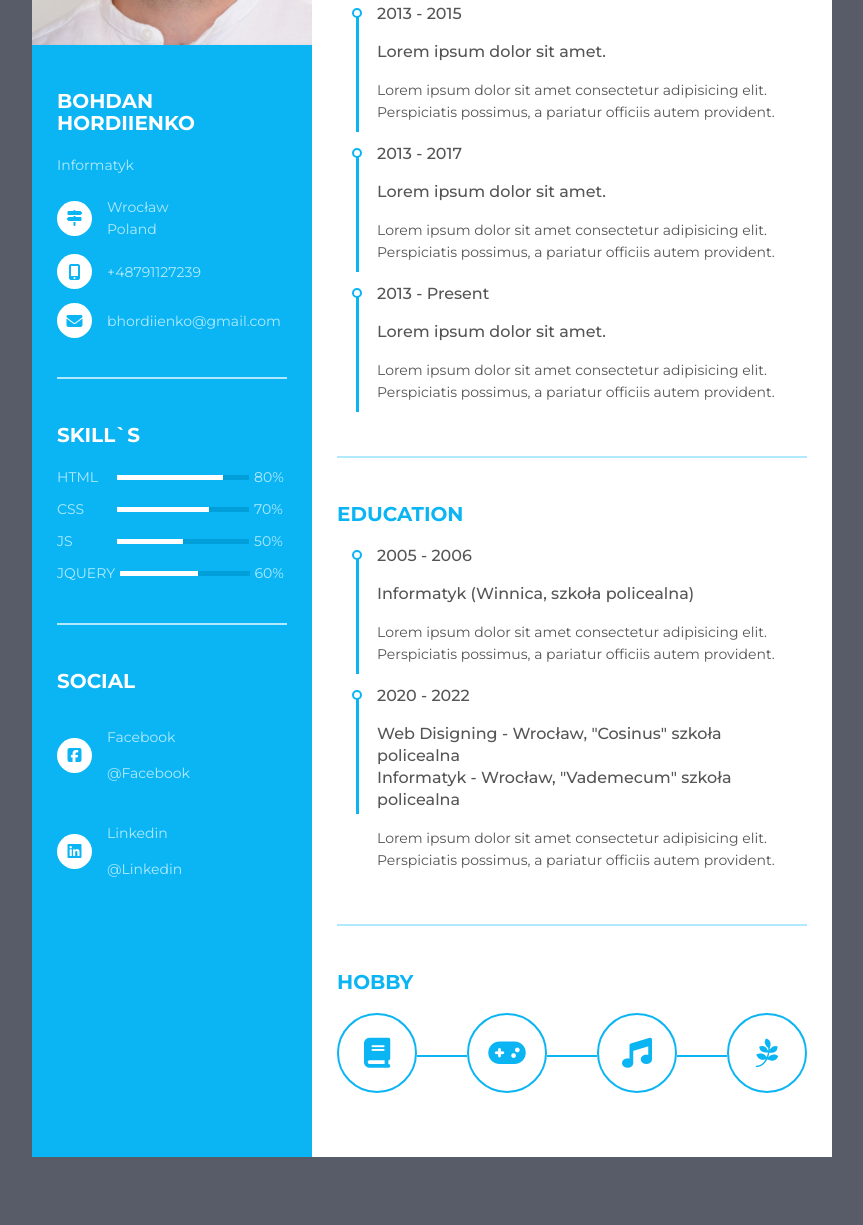
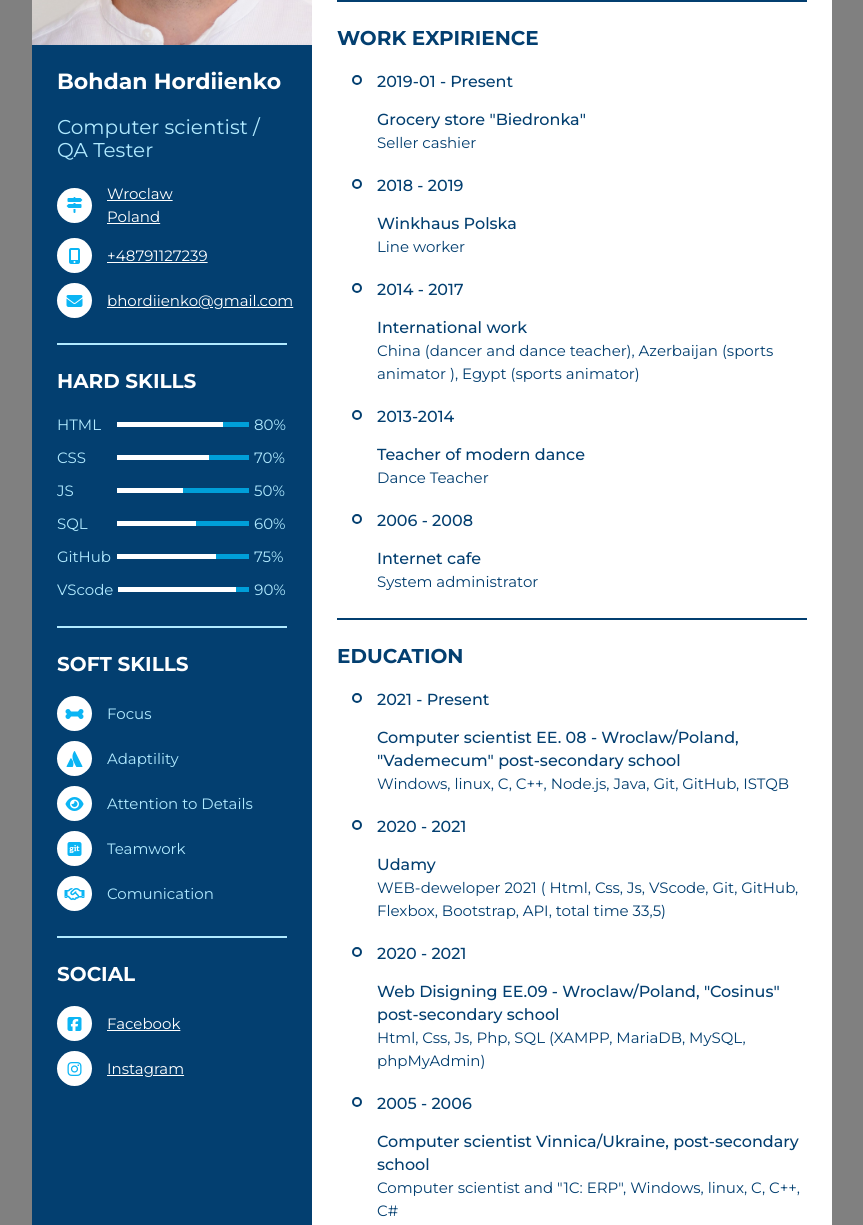
Before and after one commit to Bodiker86/Resume-CV, a plain HTML site: page index.html in a window 1280 px wide. Shown: the part 375-1600 px from the top of the page, without its empty margins (208-1071 px from the left). Drawn offline with Linux system fonts and the light colour scheme.

Commit message:
Bodiker CV

```diff
--- a/index.html
+++ b/index.html
@@ -17,36 +17,36 @@
             <div class="resume_content">
                 <div class="resume_item resume_info">
                    <div class="title">
-                       <p class="bold">Bohdan Hordiienko</p>
-                       <p class="regular">Informatyk</p>
+                    <h1>Bohdan Hordiienko</h1>
+                       <p class="bold">
+                           <br>
+                       </p>
+                       <p class="regular">Computer scientist /<br> QA Tester</p>
                    </div>
                    <ul>
                        <li>
                            <div class="icon"><i class="fas fa-map-signs"></i></div>
                            <div class="data">
-                                 Wrocław <br> Poland
+                                <a href="https://goo.gl/maps/PHUPUx2bmg2M2UsD7" target="_blank">Wroclaw <br> Poland</a>
                            </div>
                        </li>
-                   </ul>
-                   <ul>
                     <li>
                         <div class="icon"><i class="fas fa-mobile-alt" aria-hidden="true"></i></div>
                         <div class="data">
-                             +48791127239
+                            <a href="tel:+48791127239">+48791127239
                         </div>
                     </li>
-                </ul><ul>
                     <li>
                         <div class="icon"><i class="fas fa-envelope" aria-hidden="true"></i></div>
                         <div class="data">
-                            bhordiienko@gmail.com
+                            <a href="mailto:bhordiienko@gmail.com">bhordiienko@gmail.com</a>
                         </div>
                     </li>
                 </ul>
                 </div>
                 <div class="resume_item resume_skills">
                     <div class="title">
-                        <p class="bold">skill`s</p>
+                        <p class="bold">Hard skills</p>
                     </div>
                     <ul>
                         <li>
@@ -78,12 +78,87 @@
                         </li>
                         <li>
                             <div class="skill_name">
-                                JQUERY
+                                SQL
                             </div>
                             <div class="skill_progress">
                                 <span style="width: 60%;"></span>
                             </div>
                             <div class="skill_per">60%</div>
+                        </li>
+                        <li>
+                            <div class="skill_name">
+                                GitHub
+                            </div>
+                            <div class="skill_progress">
+                                <span style="width: 75%;"></span>
+                            </div>
+                            <div class="skill_per">75%</div>
+                        </li>
+                        <li>
+                            <div class="skill_name">
+                               VScode
+                            </div>
+                            <div class="skill_progress">
+                                <span style="width: 90%;"></span>
+                            </div>
+                            <div class="skill_per">90%</div>
+                        </li>
+                    </ul>
+                </div>
+                <div class="resume_item resume_social">
+                    <div class="title">
+                        <p class="bold">Soft Skills</p>
+                    </div>
+                    <ul>
+                        <li>
+                            <div class="icon">
+                                <i class="fas fa-bone"></i>
+                            </div>
+                            <div class="data">
+                                <p class="semi_bold">
+                                    Focus
+                                </p>
+                            </div>
+                        </li>
+                        <li>
+                            <div class="icon">
+                                <i class="fab fa-atlassian"></i>
+                            </div>
+                            <div class="data">
+                                <p class="semi_bold">
+                                    Adaptility
+                                </p>
+                            </div>
+                        </li>
+                        <li>
+                            <div class="icon">
+                                <i class="fas fa-eye"></i>
+                            </div>
+                            <div class="data">
+                                <p class="semi_bold">
+                                    Attention to Details
+                                </p>
+                            </div>
+                        </li>
+                        <li>
+                            <div class="icon">
+                                <i class="fab fa-git-square"></i>
+                            </div>
+                            <div class="data">
+                                <p class="semi_bold">
+                                    Teamwork
+                                </p>
+                            </div>
+                        </li>
+                        <li>
+                            <div class="icon">
+                                <i class="far fa-handshake"></i>
+                            </div>
+                            <div class="data">
+                                <p class="semi_bold">
+                                    Comunication
+                                </p>
+                            </div>
                         </li>
                     </ul>
                 </div>
@@ -98,32 +173,31 @@
                             </div>
                             <div class="data">
                                 <p class="semi_bold">
-                                    Facebook
+                                    <a href="https://www.facebook.com/Bodiker86/" target="_blank">Facebook</a>
                                 </p>
-                                <p>@Facebook</p>
                             </div>
                         </li>
                         <li>
                             <div class="icon">
-                                <i class="fab fa-linkedin" aria-hidden="true"></i>
+                                <i class="fab fa-instagram"></i>
                             </div>
                             <div class="data">
                                 <p class="semi_bold">
-                                    Linkedin
+                                    <a href="https://www.instagram.com/bodiker86/" target="_blank">Instagram</a>
                                 </p>
-                                <p>@Linkedin</p>
                             </div>
                         </li>
                     </ul>
                 </div>
             </div>
+
         </div>
         <div class="resume_right">
             <div class="resume_item resume_about">
                 <div class="title">
                     <p class="bold">About Me</p>
                 </div>
-                <p>Lorem ipsum dolor sit amet consectetur, adipisicing elit. Tempora ratione, atque eum consectetur magnam debitis a omnis pariatur praesentium laudantium, voluptas rem consequuntur nisi reprehenderit optio nesciunt, architecto incidunt blanditiis!</p>
+                <p>I am a passionate and detail-oriented junior quality control engineer. In January, I completed the EE.09 course, which included quality control methodologies and a development program. I want to start my career in a company to use my skills in testing code and maintaining the correct flow of processes in the company. I know how important it is to be a meticulous and team player. I am ready to learn new information and specifics of the work and improve my skills daily.</p>
             </div>
             <div class="resume_item resume_work">
                 <div class="title">
@@ -131,24 +205,38 @@
                 </div>
                 <ul>
                     <li>
-                        <div class="date">2013 - 2015</div>
+                        <div class="date">2019-01 - Present</div>
                         <div class="info">
-                            <p class="semi-bold">Lorem ipsum dolor sit amet.</p>
-                            <p>Lorem ipsum dolor sit amet consectetur adipisicing elit. Perspiciatis possimus, a pariatur officiis autem provident.</p>
+                            <p class="semi-bold">Grocery store "Biedronka"</p>
+                            <p>Seller cashier</p>
                         </div>
                     </li>
                     <li>
-                        <div class="date">2013 - 2017</div>
+                        <div class="date">2018 - 2019</div>
                         <div class="info">
-                            <p class="semi-bold">Lorem ipsum dolor sit amet.</p>
-                            <p>Lorem ipsum dolor sit amet consectetur adipisicing elit. Perspiciatis possimus, a pariatur officiis autem provident.</p>
+                            <p class="semi-bold">Winkhaus Polska</p>
+                            <p>Line worker</p>
                         </div>
                     </li>
                     <li>
-                        <div class="date">2013 - Present</div>
+                        <div class="date">2014 - 2017</div>
                         <div class="info">
-                            <p class="semi-bold">Lorem ipsum dolor sit amet.</p>
-                            <p>Lorem ipsum dolor sit amet consectetur adipisicing elit. Perspiciatis possimus, a pariatur officiis autem provident.</p>
+                            <p class="semi-bold">International work</p>
+                            <p>China (dancer and dance teacher), Azerbaijan (sports animator ), Egypt (sports animator)</p>
+                        </div>
+                    </li>
+                    <li>
+                        <div class="date">2013-2014</div>
+                        <div class="info">
+                            <p class="semi-bold">Teacher of modern dance</p>
+                            <p>Dance Teacher</p>
+                        </div>
+                    </li>
+                    <li>
+                        <div class="date">2006 - 2008</div>
+                        <div class="info">
+                            <p class="semi-bold">Internet cafe</p>
+                            <p>System administrator</p>
                         </div>
                     </li>
                 </ul>
@@ -159,18 +247,31 @@
                 </div>
                 <ul>
                     <li>
-                        <div class="date">2005 - 2006</div>
+                        <div class="date">2021 - Present </div>
                         <div class="info">
-                            <p class="semi-bold">Informatyk (Winnica, szkoła policealna)</p>
-                            <p>Lorem ipsum dolor sit amet consectetur adipisicing elit. Perspiciatis possimus, a pariatur officiis autem provident.</p>
+                            <p class="semi-bold"> Computer scientist EE. 08 - Wroclaw/Poland, "Vademecum" post-secondary school </p>
+                            <p> Windows, linux, C, C++, Node.js, Java, Git, GitHub, ISTQB</p>
                         </div>
                     </li>
                     <li>
-                        <div class="date">2020 - 2022</div>
+                        <div class="date">2020 - 2021</div>
                         <div class="info">
-                            <p class="semi-bold">Web Disigning - Wrocław, "Cosinus" szkoła policealna <br> Informatyk - Wrocław, "Vademecum" szkoła policealna
-                               </p>
-                            <p>Lorem ipsum dolor sit amet consectetur adipisicing elit. Perspiciatis possimus, a pariatur officiis autem provident.</p>
+                            <p class="semi-bold">Udamy</p>
+                            <p>WEB-deweloper 2021 ( Html, Css, Js, VScode, Git, GitHub, Flexbox, Bootstrap, API, total time 33,5)</p>
+                        </div>
+                    </li>
+                    <li>
+                        <div class="date">2020 - 2021</div>
+                        <div class="info">
+                            <p class="semi-bold">Web Disigning EE.09 - Wroclaw/Poland, "Cosinus"  post-secondary school</p>
+                            <p>Html, Css, Js, Php, SQL (XAMPP, MariaDB, MySQL, phpMyAdmin)</p>
+                        </div>
+                    </li>
+                    <li>
+                        <div class="date">2005 - 2006</div>
+                        <div class="info">
+                            <p class="semi-bold">Computer scientist Vinnica/Ukraine, post-secondary school</p>
+                            <p>Computer scientist and "1С: ERP", Windows, linux, C, C++, C#</p>
                         </div>
                     </li>
                 </ul>
@@ -181,9 +282,9 @@
                 </div>
                 <ul>
                     <li><i class="fas fa-book" aria-hidden="true"></i></li>
-                    <li><i class="fas fa-gamepad" aria-hidden="true"></i></li>
+                    <li><i class="fas fa-futbol"></i></li>
                     <li><i class="fas fa-music" aria-hidden="true"></i></li>
-                    <li><i class="fab fa-pagelines" aria-hidden="true"></i></li>
+                    <li><i class="fas fa-code"></i></li>
                 </ul>
             </div>
         </div>
--- a/style.css
+++ b/style.css
@@ -1,18 +1,30 @@
 @import url('https://fonts.googleapis.com/css?family=Montserrat:400,500,700&display=swap');
 
 *{
-    margin: 1;
+    margin: 0;
     padding: 0;
     box-sizing: border-box;
     list-style: none;
-    font-family: 'Montserrat', sans-serif
+    font-family: 'Montserrat', sans-serif;
 }
 
 body {
-    background: #585c68;
-    font-size: 14px;
-    line-height: 22px;
-    color: #555555;
+    background: grey;
+    font-size: 15px;
+    line-height: 23px;
+    color: #033f70;
+}
+a {
+    color: #fff
+}
+h1 {
+    font-family: 'Montserrat', sans-serif;
+    font-size: 22px;
+    color: white;
+
+}
+.regular {
+    font-size: 20px;
 }
 
 .bold {
@@ -35,7 +47,8 @@ body {
 
 .resume .resume_left {
     width: 280px;
-    background: #0bb5f4;
+    background: #033f70;
+
 }
 
 .resume .resume_left .resume_profile {
@@ -68,6 +81,22 @@ body {
     padding: 25px 0;
     border-bottom: 2px solid #b1eaff;
 }
+
+.resume .resume_about {
+    padding: 25px 0;
+    border-bottom: 2px solid #033f70;
+}
+
+.resume .resume_work {
+    padding: 25px 0;
+    border-bottom: 2px solid #033f70;
+}
+
+.resume .resume_education {
+    padding: 25px 0;
+    border-bottom: 2px solid #033f70;
+}
+
 
 .resume .resume_left .resume_item:last-child,
 .resume .resume_right .resume_item:last-child {
@@ -122,6 +151,8 @@ body {
     height: 5px;
     background: #009fd9;
     position: relative;
+    border: 2px solid
+    border
 }
 
 .resume .resume_left .resume_skills ul li .skill_per {
@@ -143,7 +174,7 @@ body {
 }
 
 .resume .resume_right .bold {
-    color: #0bb5f4;
+    color: #033f70;
 }
 
 .resume .resume_right .resume_work ul,
@@ -179,18 +210,18 @@ body {
     width: 6px;
     height: 6px;
     border-radius: 50%;
-    border: 2px solid #0bb5f4;
+    border: 2px solid #033f70;
 }
 
 .resume .resume_right .resume_work ul li:after,
 .resume .resume_right .resume_education ul li::after{
     content: "";
     position: absolute;
-    top: 14px;
+    top: 13px;
     left: -21px;
     width: 3px;
-    height: 115px;
-    background: #0bb5f4;
+    height: 0px;
+    background: #033f70;
 }
 
 .resume .resume_right .resume_hobby ul{
@@ -201,10 +232,10 @@ body {
 .resume .resume_right .resume_hobby ul li {
     width: 80px;
     height: 80px;
-    border: 2px solid #0bb5f4;
+    border: 2px solid #033f70;
     border-radius: 50%;
     position: relative;
-    color:#0bb5f4;
+    color:#033f70;
 }
 
 .resume .resume_right .resume_hobby ul li i {
@@ -218,7 +249,7 @@ body {
     right: -52px;
     width: 50px;
     height: 2px;
-    background: #0bb5f4;
+    background: #033f70;
 }
 
 .resume .resume_right .resume_hobby ul li:last-child:before {
```
Also changed, not shown: Photo_CV.jpg (deleted).
